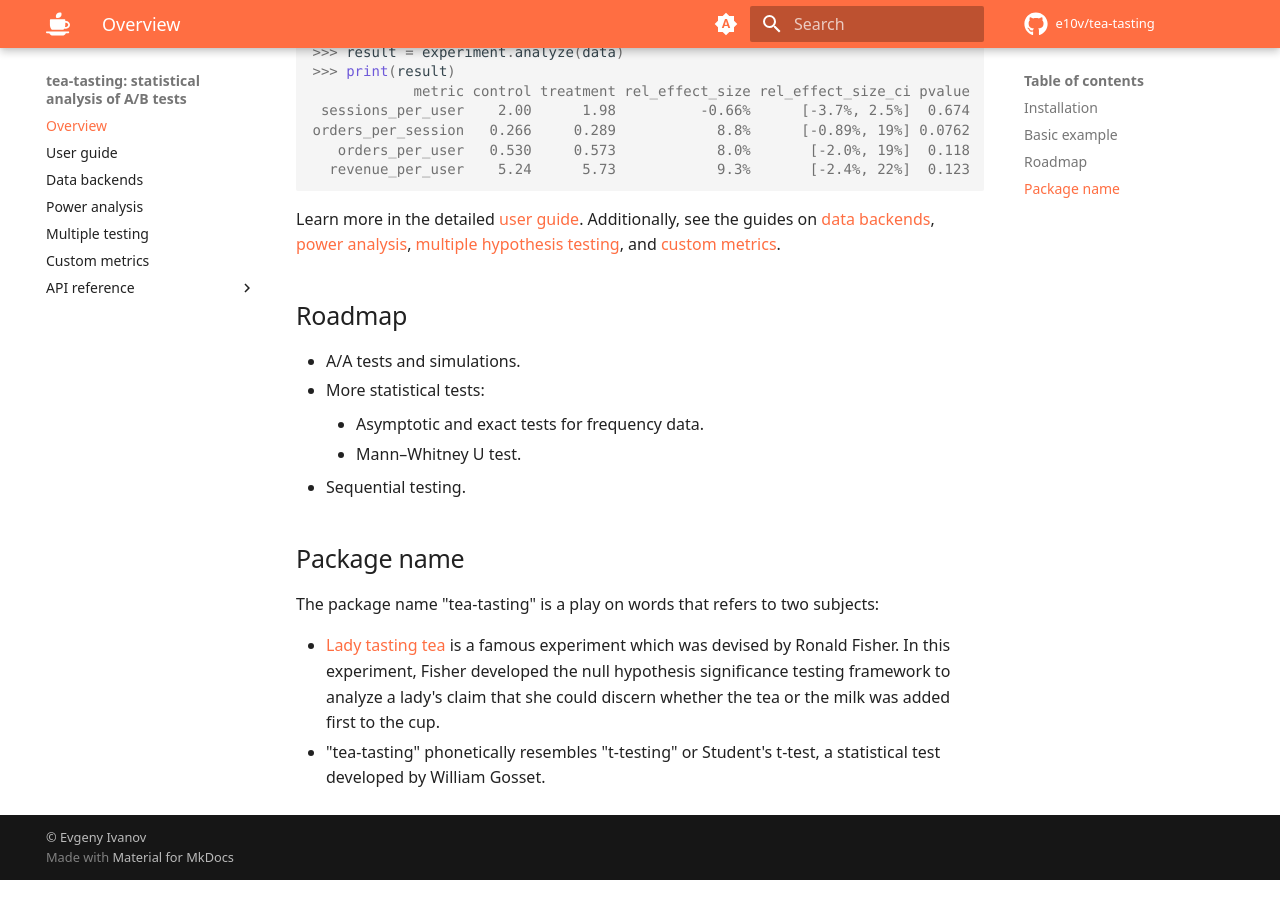
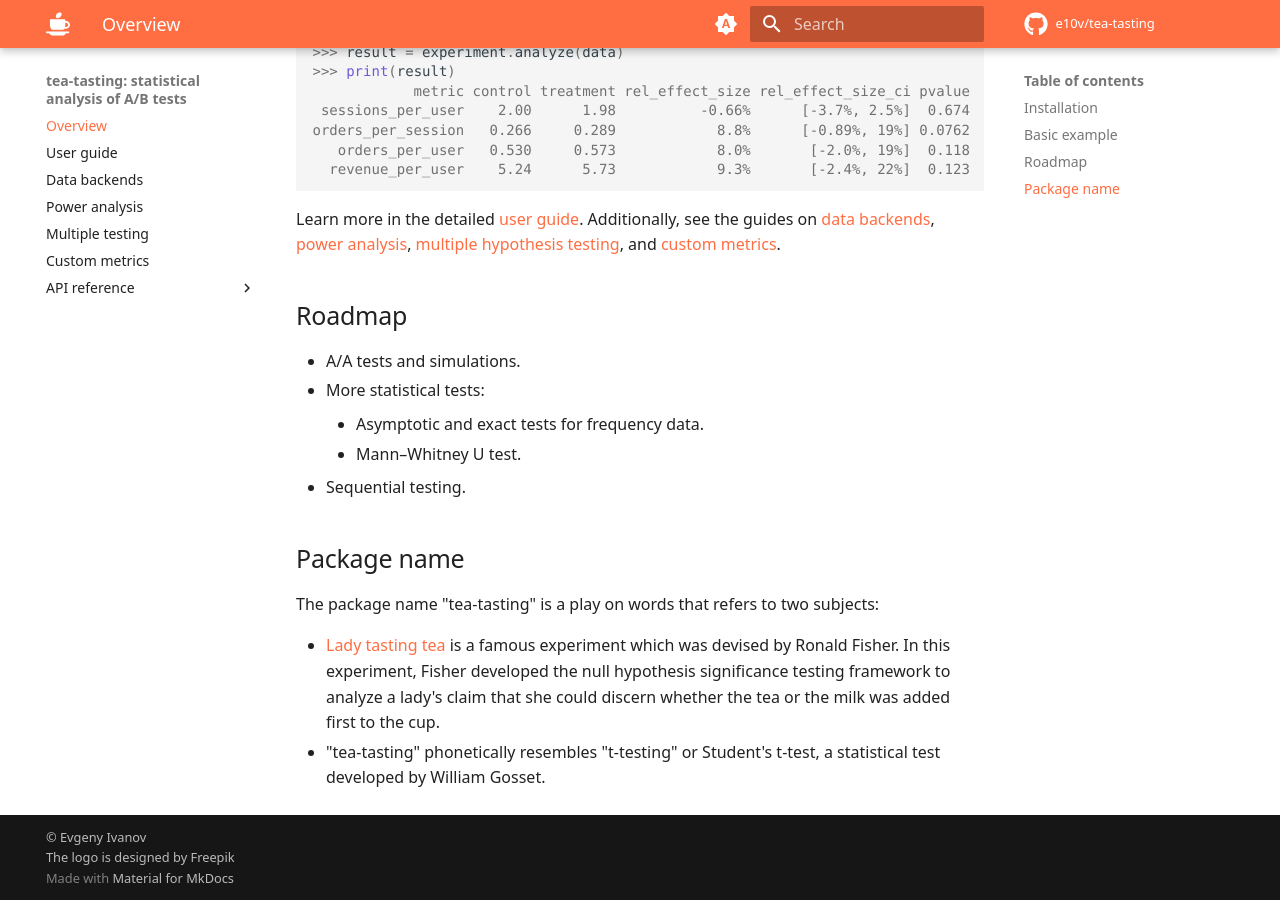
Before and after one commit to e10v/tea-tasting, an MkDocs documentation site: the page built from docs/index.md, in a window 1280 px wide and 900 px high, scrolled down 1102 px. Built offline with MkDocs 1.6.1 and Material for MkDocs 9.7.7, drawn with Linux system fonts in a browser that asks for light colours; comment, search, counter and statistics services are not loaded.

Commit message:
Attribute the logo authors

```diff
--- a/mkdocs.yml
+++ b/mkdocs.yml
@@ -2,7 +2,7 @@ site_name: "tea-tasting: statistical analysis of A/B tests"
 site_url: https://tea-tasting.e10v.me/
 site_description: A Python package for the statistical analysis of A/B tests
 site_author: Evgeny Ivanov
-copyright: © Evgeny Ivanov
+copyright: © Evgeny Ivanov <br> The logo is designed by <a href="http://www.freepik.com/">Freepik</a>
 repo_name: e10v/tea-tasting
 repo_url: https://github.com/e10v/tea-tasting
 
```
